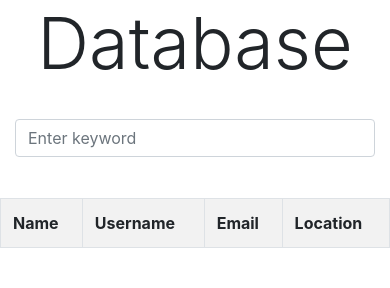
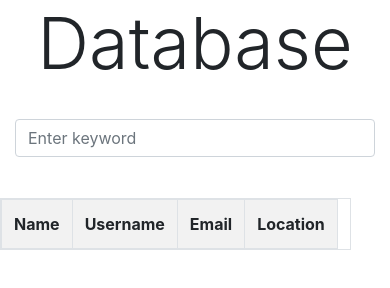
Before and after one commit to BadduCoder/BadduCoder.github.io, a plain HTML site: page Ajax call/index.html in a window 390 px wide. Drawn offline with nearby package versions, Linux system fonts and the light colour scheme; no server answers.

Commit message:
made table responsive

```diff
--- a/Ajax call/index.html
+++ b/Ajax call/index.html
@@ -5,9 +5,17 @@
     <meta charset="utf-8">
     <meta name="viewport" content="width=device-width, initial-scale=1, shrink-to-fit=no">
     <link rel="stylesheet" href="https://maxcdn.bootstrapcdn.com/bootstrap/4.0.0/css/bootstrap.min.css" integrity="sha384-Gn5384xqQ1aoWXA+058RXPxPg6fy4IWvTNh0E263XmFcJlSAwiGgFAW/dAiS6JXm" crossorigin="anonymous">
+    <style media="screen">
+      @media (max-width: 400px)
+      {
+        .table{
+            max-width: 90%;
+        }
+      }
+    </style>
   </head>
   <body>
-    <div class="container-fluid">
+    <div class="main container-fluid">
       <h1 class="display-3 text-center">Database</h1><br>
     </div>
     <div class="container">
@@ -25,7 +33,7 @@
       </div>
       <br>
       <div class="row">
-        <table id="tabledata" class="table table-striped table-bordered">
+        <table id="tabledata" class="table table-striped table-responsive table-bordered">
         <tr>
           <th>Name</th>
           <th>Username</th>
```
